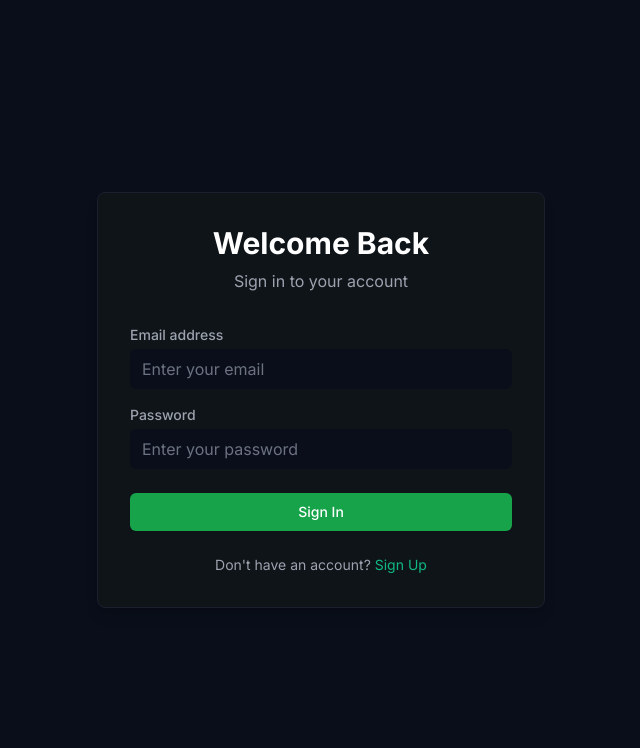
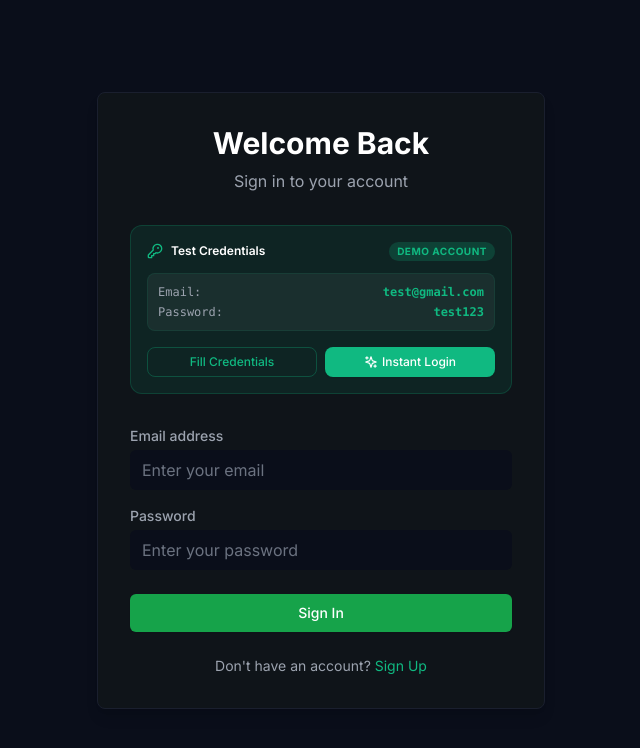
Before and after one commit to riaan-attar/krishtwinai, a React (Vite) app in the folder frontend/: page /login in a window 1280 px wide. Shown: the top 748 px of the page, without its empty margins (319-959 px from the left). Built offline with nearby package versions, Linux system fonts and the light colour scheme; no server answers.

Commit message:
feat(auth): add test credentials option to login page

```diff
--- a/frontend/src/pages/Login.tsx
+++ b/frontend/src/pages/Login.tsx
@@ -1,5 +1,6 @@
 import { useState } from 'react'
 import { useNavigate, Link } from 'react-router-dom'
+import { KeyRound, Sparkles } from 'lucide-react'
 import { useAuth } from '../context/AuthContext'
 import { useLanguage } from '../context/LanguageContext'
 import { useThemeClasses } from '../hooks/useThemeClasses'
@@ -29,6 +30,24 @@ export default function Login() {
     }
   }
 
+  const handleUseTestCredentials = (autoLogin: boolean = false) => {
+    setEmail('test@gmail.com')
+    setPassword('test123')
+    setError('')
+
+    if (autoLogin) {
+      setLoading(true)
+      signIn('test@gmail.com', 'test123').then(({ error }) => {
+        if (error) {
+          setError(error.message)
+          setLoading(false)
+        } else {
+          navigate('/dashboard')
+        }
+      })
+    }
+  }
+
   return (
     <div className={`min-h-screen flex items-center justify-center ${themeClasses.bg} px-4`}>
       <div className={`max-w-md w-full space-y-8 ${themeClasses.card} p-8 rounded-lg shadow-lg ${themeClasses.border} border`}>
@@ -40,6 +59,48 @@ export default function Login() {
             {t('auth.signInToAccount')}
           </p>
         </div>
+
+        {/* Test Credentials Quick Action */}
+        <div className="bg-primary/10 border border-primary/20 rounded-xl p-4 space-y-3">
+          <div className="flex items-center justify-between">
+            <div className="flex items-center space-x-2">
+              <KeyRound className="w-4 h-4 text-primary" />
+              <span className={`text-xs font-semibold ${themeClasses.text.primary}`}>Test Credentials</span>
+            </div>
+            <span className="text-[10px] uppercase font-bold tracking-wider px-2 py-0.5 rounded-full bg-primary/20 text-primary">Demo Account</span>
+          </div>
+
+          <div className="text-xs space-y-1 font-mono text-gray-600 dark:text-gray-300 bg-black/5 dark:bg-white/5 p-2.5 rounded-lg border border-primary/10">
+            <div className="flex justify-between">
+              <span className="text-gray-500 dark:text-gray-400">Email:</span>
+              <span className="font-semibold text-primary">test@gmail.com</span>
+            </div>
+            <div className="flex justify-between">
+              <span className="text-gray-500 dark:text-gray-400">Password:</span>
+              <span className="font-semibold text-primary">test123</span>
+            </div>
+          </div>
+
+          <div className="grid grid-cols-2 gap-2 pt-1">
+            <button
+              type="button"
+              onClick={() => handleUseTestCredentials(false)}
+              className="w-full py-1.5 px-3 rounded-lg text-xs font-medium border border-primary/30 text-primary hover:bg-primary/10 transition-colors"
+            >
+              Fill Credentials
+            </button>
+            <button
+              type="button"
+              disabled={loading}
+              onClick={() => handleUseTestCredentials(true)}
+              className="w-full py-1.5 px-3 rounded-lg text-xs font-medium bg-primary text-white hover:bg-primary/90 transition-colors shadow-sm flex items-center justify-center space-x-1 disabled:opacity-50"
+            >
+              <Sparkles className="w-3.5 h-3.5" />
+              <span>Instant Login</span>
+            </button>
+          </div>
+        </div>
+
         <form className="mt-8 space-y-6" onSubmit={handleSubmit}>
           {error && (
             <div className="bg-red-500/10 border border-red-500 text-red-500 px-4 py-3 rounded">
```
